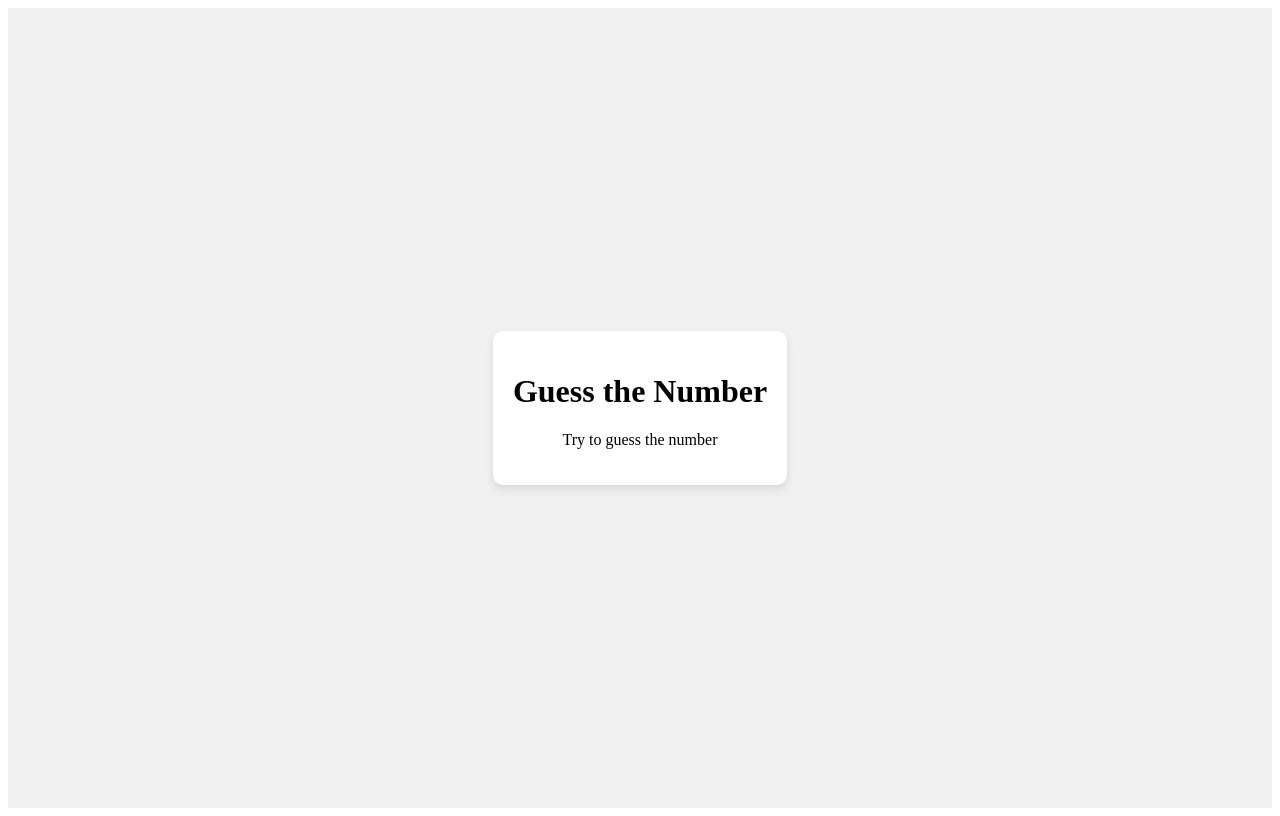
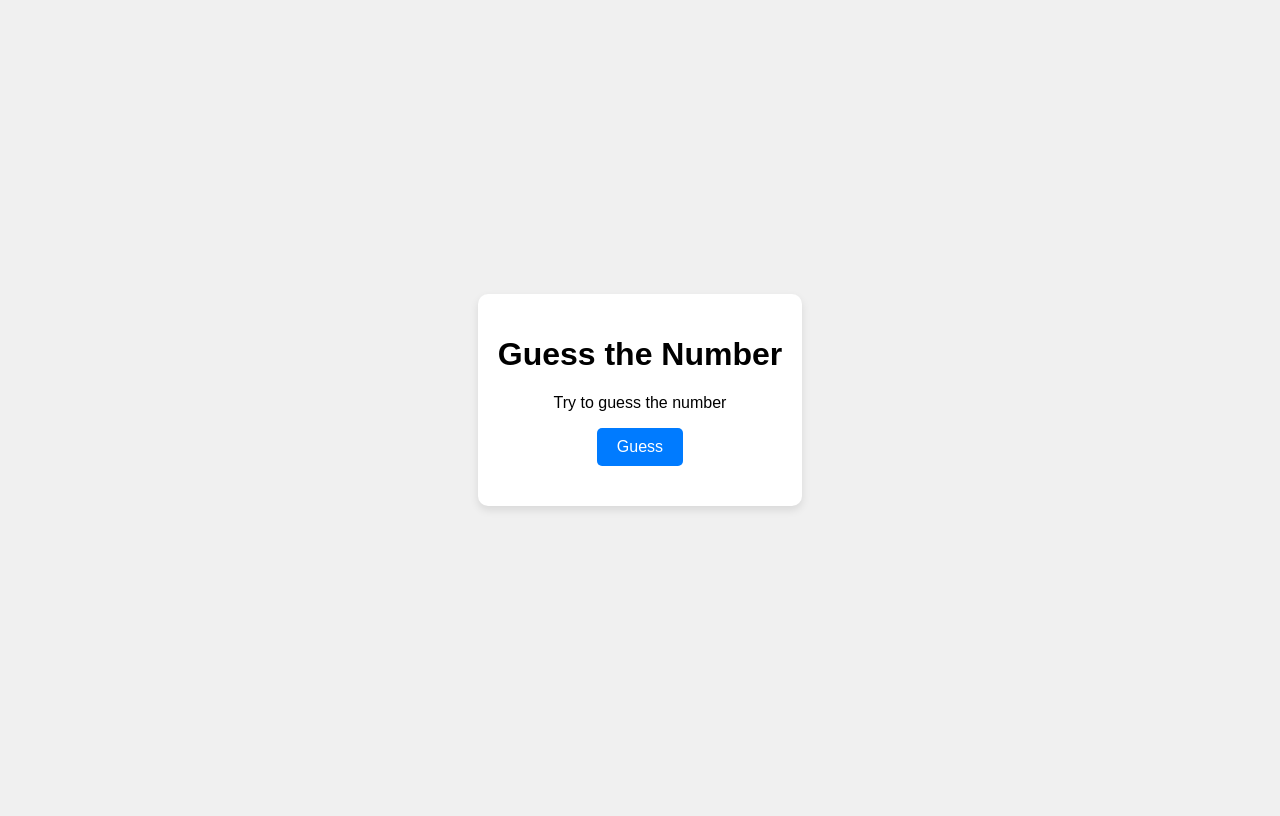
Before and after one commit to siddhikharde/guess-number-game, a plain HTML site: page index.html in a window 1280 px wide. Drawn offline with Linux system fonts and the light colour scheme.

Commit message:
linked js file to html file

```diff
--- a/app.js
+++ b/app.js
@@ -1,17 +1,30 @@
-const max=prompt("Enter the maximum number:");
+
+function checkGuess() {
+    const max=parseInt(prompt("Enter the maximum number:"));
     const randomNumber= Math.floor(Math.random()*max)+1;
-const guess = prompt("Guess a number between 1 and " +max + ":");
-function checkGuess(guess, randomNumber) {
-    if (guess < 1 || guess > max) {
-        return "Invalid guess. Please enter a number between 1 and " + max + ".";
+    let guess = parseInt(prompt("Guess a number between 1 and " +max + ":"));
+
+    while (true) {
+
+      if (guess === null || guess == "quit"){
+        document.getElementById("result").innerText="Game cancelled.";
+        break;
       }
-    else if (guess < randomNumber) {
-        return "Hint : number is too small..";
+
+      if (isNaN(guess) || guess < 1 || guess > max) {
+        document.getElementById("result").innerText="Invalid input. Please enter a number between 1 and " + max + ".";
+        guess = parseInt(prompt("Guess a number between 1 and " + max + ":"));
+      }
+      else if (guess == randomNumber) {
+         document.getElementById("result").innerText="Congratulations! You guessed the number " + randomNumber + " correctly!";
+        break;
       }
       else if (guess > randomNumber) {
-        return "Hint : number is too large..";
+        guess= prompt("Your guess was too high. Try again.");
+
       }
       else {
-        return "Congratulations! you guessed the number!";
+      guess =prompt("Your guess was too low. Try again.");
       }
     }
+}
--- a/index.html
+++ b/index.html
@@ -4,8 +4,14 @@
     <meta charset="UTF-8">
     <meta name="viewport" content="width=device-width, initial-scale=1.0">
     <title>Guess Number</title>
-    <link  href="./app.js" rel="javascript" type="text/javascript">
+
     <style>
+        body {
+            font-family: Arial, sans-serif;
+            margin: 0;
+            padding: 0;
+            background-color: #f0f0f0;
+        }
         .main{
             display: flex;
             justify-content: center;
@@ -13,6 +19,7 @@
             height: 100vh;
             background-color: #f0f0f0;
         }
+
         .container {
             text-align: center;
             background-color: #fff;
@@ -20,15 +27,42 @@
             border-radius: 10px;
             box-shadow: 0 4px 8px rgba(0, 0, 0, 0.1);
         }
+        .container:hover {
+            box-shadow: 0 8px 16px rgba(0, 0, 0, 0.2);
+            transform: translateY(-5px);
+            transition: 0.5s ease;
+        }
+        .container button {
+            padding: 10px 20px;
+            font-size: 16px;
+            color: #fff;
+            background-color: #007bff;
+            border: none;
+            border-radius: 5px;
+            cursor: pointer;
+        }
+        .container button:hover{
+            transform: scale(1.05);
+            background-color: #0056b3;
+            transition: 0.5s;
+         }
+         #result {
+            margin-top: 20px;
+            font-size: 18px;
+            font-weight: bold;
+            color: green;
+         }
     </style>
 </head>
 <body>
     <div class="main">
         <div class="container">
             <h1>Guess the Number</h1>
-            <p>Try to guess the number</p>
+            <p>Try to guess the number </p>
+            <button onclick="checkGuess()">Guess</button>
+          <p id="result"></p>
+    </div>
 
-
-    </div>
+    <script src="./app.js"></script>
 </body>
 </html>
```
Lines whose indentation alone changed are shown as unchanged.
